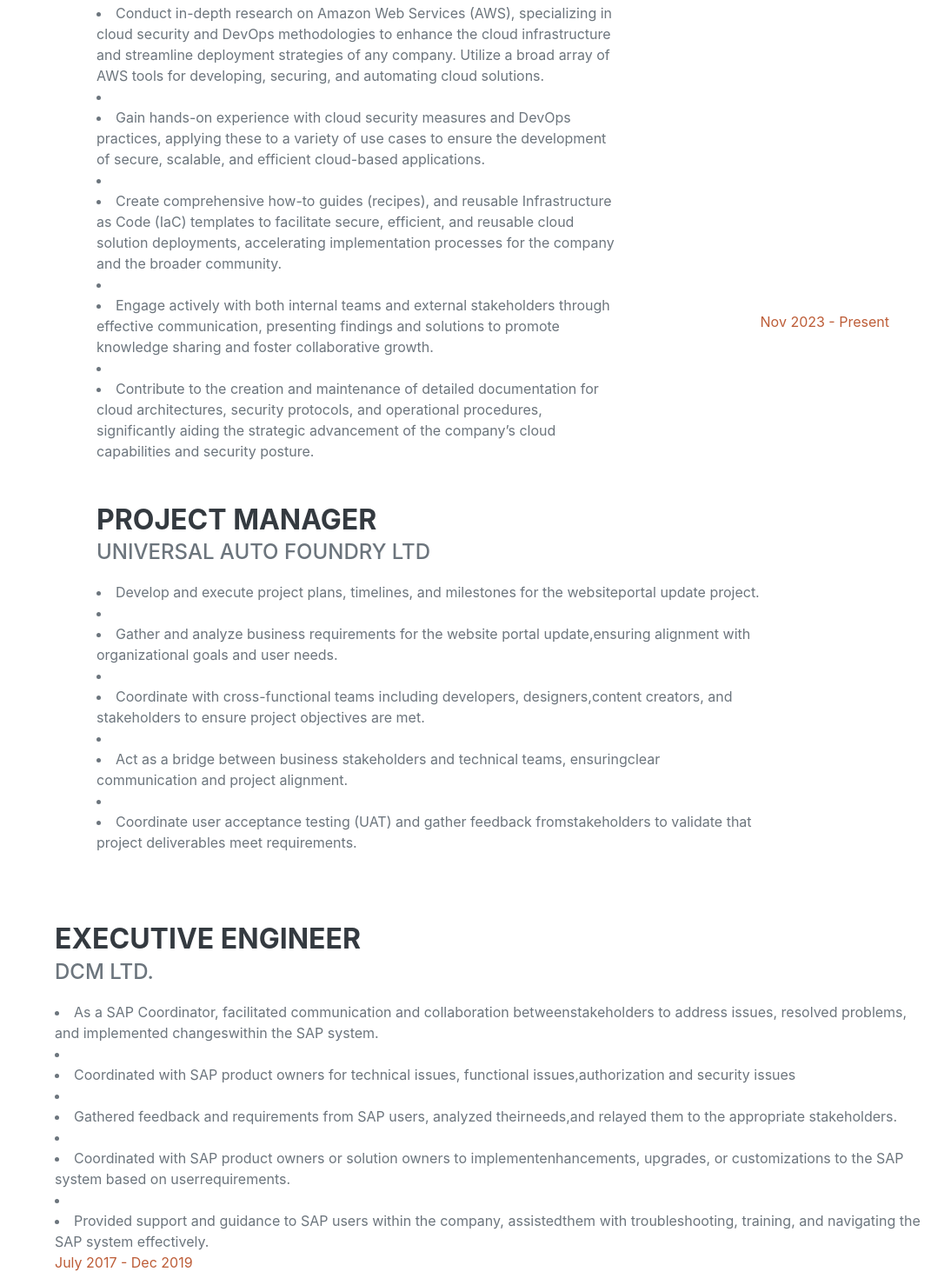
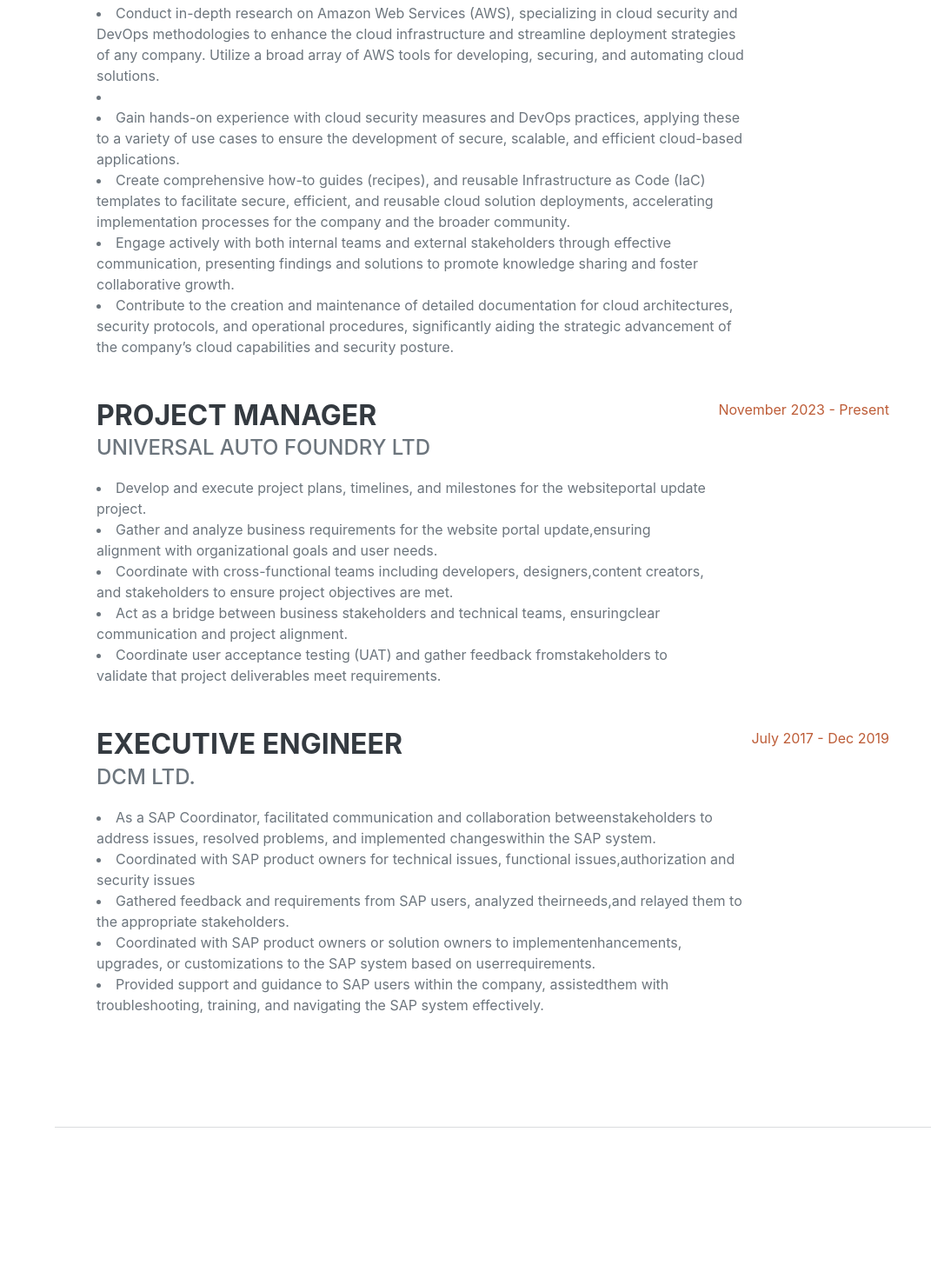
Before and after one commit to Geetanjali291/Geetanjali291.github.io, a plain HTML site: page index.html in a window 1280 px wide. Shown: the part 1122-2600 px from the top of the page at 87% size, without its empty margins (209-1280 px from the left). Drawn offline with nearby package versions, Linux system fonts and the light colour scheme; a web font is replaced by a local one.

Commit message:
Update index.html

```diff
--- a/index.html
+++ b/index.html
@@ -64,35 +64,44 @@
                             <div class="subheading mb-3">Trainso training Solutions Pvt Ltd </div>
                             <li> Conduct in-depth research on Amazon Web Services (AWS), specializing in cloud security and DevOps methodologies to enhance the cloud infrastructure and streamline deployment strategies of any company. Utilize a broad array of AWS tools for developing, securing, and automating cloud solutions.<li>
 
-<li> Gain hands-on experience with cloud security measures and DevOps practices, applying these to a variety of use cases to ensure the development of secure, scalable, and efficient cloud-based applications.<li>
-<li> Create comprehensive how-to guides (recipes), and reusable Infrastructure as Code (IaC) templates to facilitate secure, efficient, and reusable cloud solution deployments, accelerating implementation processes for the company and the broader community.<li>
-<li> Engage actively with both internal teams and external stakeholders through effective communication, presenting findings and solutions to promote knowledge sharing and foster collaborative growth.<li>
+<li> Gain hands-on experience with cloud security measures and DevOps practices, applying these to a variety of use cases to ensure the development of secure, scalable, and efficient cloud-based applications.</li>
+<li> Create comprehensive how-to guides (recipes), and reusable Infrastructure as Code (IaC) templates to facilitate secure, efficient, and reusable cloud solution deployments, accelerating implementation processes for the company and the broader community.</li>
+<li> Engage actively with both internal teams and external stakeholders through effective communication, presenting findings and solutions to promote knowledge sharing and foster collaborative growth.</li>
 <li> Contribute to the creation and maintenance of detailed documentation for cloud architectures, security protocols, and operational procedures, significantly aiding the strategic advancement of the company’s cloud capabilities and security posture.</li>
                         </div>
                         <div class="flex-shrink-0"><span class="text-primary">March 2024 - Present</span></div>
                     </div>
-                            <h3 class="mb-0">Project Manager</h3>
+
+
+                    <div class="d-flex flex-column flex-md-row justify-content-between mb-5">
+                        <div class="flex-grow-1">
+                            <h3 class="mb-0">Project Manager </h3>
                             <div class="subheading mb-3">Universal Auto foundry Ltd</div>
-                            <li> Develop and execute project plans, timelines, and milestones for the websiteportal update project.<li>
-<li> Gather and analyze business requirements for the website portal update,ensuring alignment with organizational goals and user needs.<li>
-<li> Coordinate with cross-functional teams including developers, designers,content creators, and stakeholders to ensure project objectives are met.<li>
-<li> Act as a bridge between business stakeholders and technical teams, ensuringclear communication and project alignment.<li>
-<li> Coordinate user acceptance testing (UAT) and gather feedback fromstakeholders to validate that project deliverables meet requirements.</li>
+                            <li> Develop and execute project plans, timelines, and milestones for the websiteportal update project.</li>
+                            <li> Gather and analyze business requirements for the website portal update,ensuring alignment with organizational goals and user needs.</li>
+                            <li> Coordinate with cross-functional teams including developers, designers,content creators, and stakeholders to ensure project objectives are met.</li>
+                            <li> Act as a bridge between business stakeholders and technical teams, ensuringclear communication and project alignment.</li>
+                            <li> Coordinate user acceptance testing (UAT) and gather feedback fromstakeholders to validate that project deliverables meet requirements.</li>
                         </div>
-                        <div class="flex-shrink-0"><span class="text-primary">Nov 2023 - Present</span></div>
+                        <div class="flex-shrink-0"><span class="text-primary">November 2023 - Present</span></div>
                     </div>
+
+
+                    <div class="d-flex flex-column flex-md-row justify-content-between mb-5">
                         <div class="flex-grow-1">
-                            <h3 class="mb-0">Executive Engineer</h3>
+                            <h3 class="mb-0">Executive Engineer </h3>
                             <div class="subheading mb-3">DCM ltd.</div>
-                            <li> As a SAP Coordinator, facilitated communication and collaboration betweenstakeholders to address issues, resolved problems, and implemented changeswithin the SAP system.<li>
-<li> Coordinated with SAP product owners for technical issues, functional issues,authorization and security issues<li>
-<li> Gathered feedback and requirements from SAP users, analyzed theirneeds,and relayed them to the appropriate stakeholders.<li>
-<li> Coordinated with SAP product owners or solution owners to implementenhancements, upgrades, or customizations to the SAP system based on userrequirements.<li>
-<li> Provided support and guidance to SAP users within the company, assistedthem with troubleshooting, training, and navigating the SAP system effectively.</li>
+                            <li> As a SAP Coordinator, facilitated communication and collaboration betweenstakeholders to address issues, resolved problems, and implemented changeswithin the SAP system.</li>
+                            <li> Coordinated with SAP product owners for technical issues, functional issues,authorization and security issues</li>
+                            <li> Gathered feedback and requirements from SAP users, analyzed theirneeds,and relayed them to the appropriate stakeholders.</li>
+                            <li> Coordinated with SAP product owners or solution owners to implementenhancements, upgrades, or customizations to the SAP system based on userrequirements.</li>
+                            <li> Provided support and guidance to SAP users within the company, assistedthem with troubleshooting, training, and navigating the SAP system effectively.</li>
                         </div>
                         <div class="flex-shrink-0"><span class="text-primary">July 2017 - Dec 2019</span></div>
                     </div>
-                    <div class="d-flex flex-column flex-md-row justify-content-between mb-5">
+
+
+
 
 
                     </div>
```
